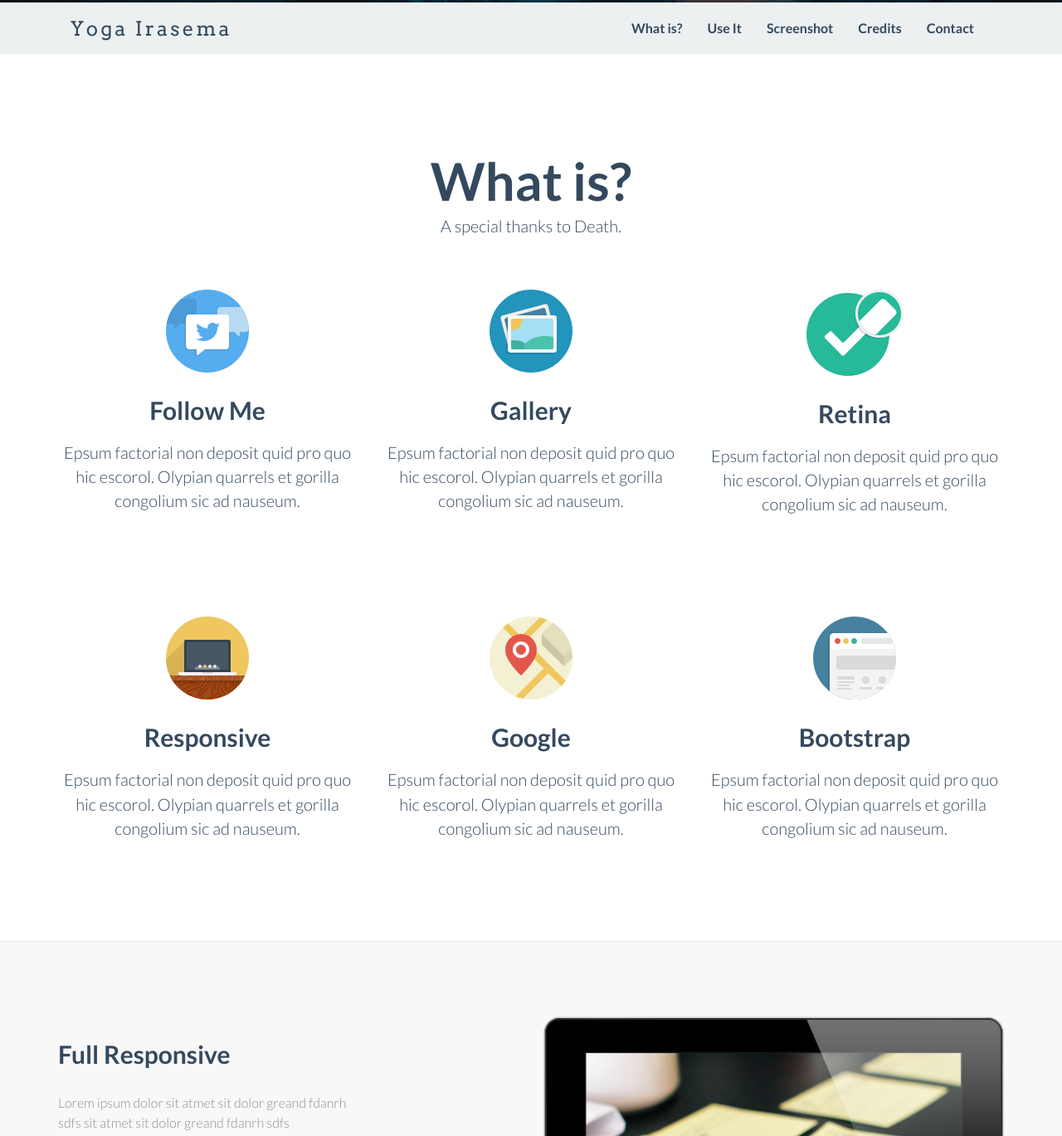
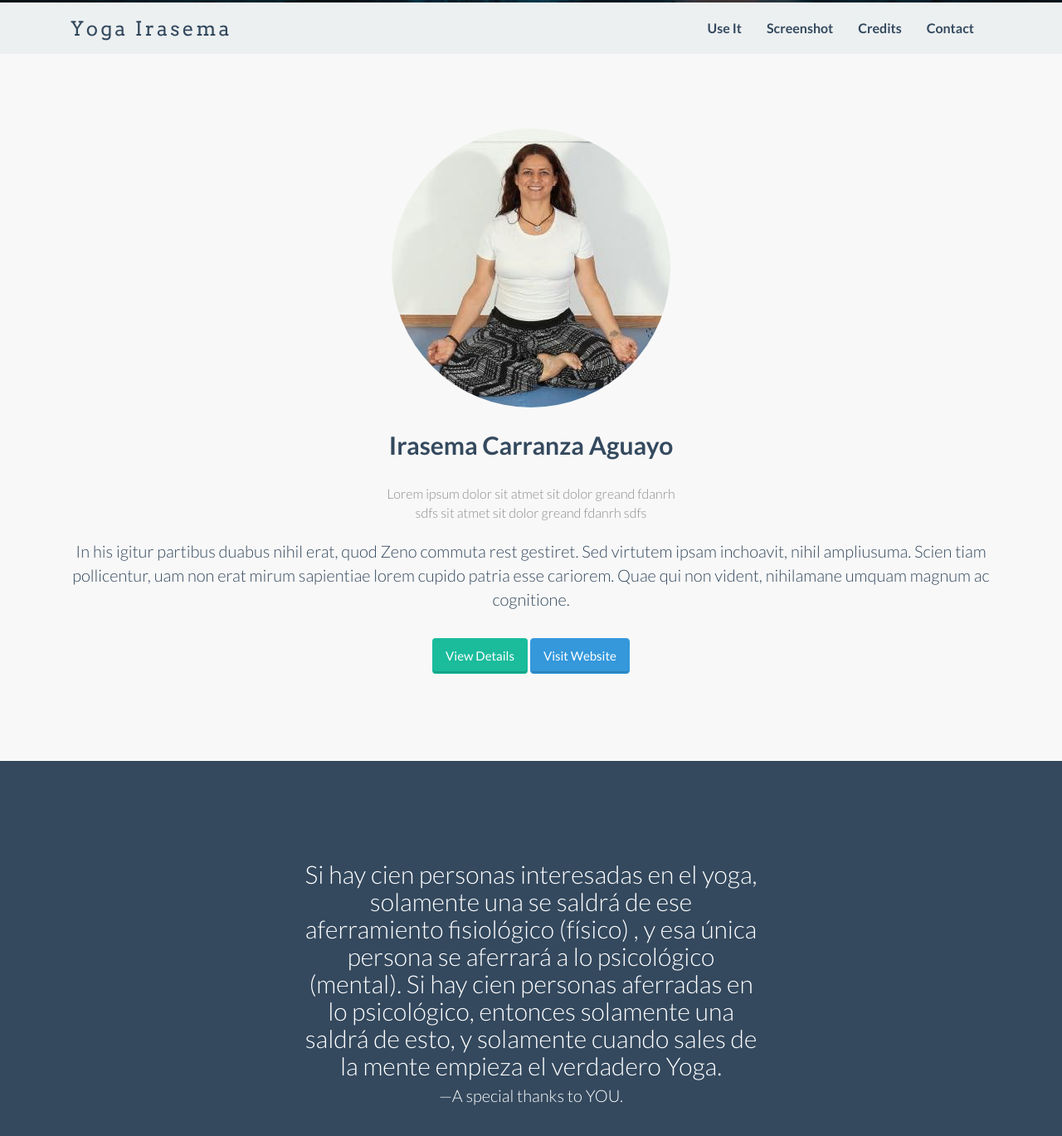
Before and after one commit to GerardoLSJ/GerardoLSJ.github.io, a plain HTML site: page test_yoga/index.html in a window 1280 px wide. Shown: the part 797-2166 px from the top of the page at 83% size. Drawn offline with Linux system fonts and the light colour scheme.

Commit message:
nav-bar fix

```diff
--- a/test_yoga/css/custom.css
+++ b/test_yoga/css/custom.css
@@ -419,10 +419,3 @@ NO MORE TABLES!! ;)
 		content: "Description:";
 		font-weight: bold;
 	}
-}
-
-
-
-.img-circle{
-	height: 25vh !important;
-}
--- a/test_yoga/css/general.css
+++ b/test_yoga/css/general.css
@@ -22,7 +22,7 @@ body, html {
 
 .abcen1{
 	position: absolute;
-	top: 0%; /*20*/
+	top: 20%; /*20*/
 }
 
 .content-section-c {
--- a/test_yoga/index.html
+++ b/test_yoga/index.html
@@ -50,13 +50,13 @@
 		<div class="col-xs-12 text-center abcen1">
 			<h1 class="h1_home wow fadeIn" data-wow-delay="0.4s">Yoga Irasema</h1>
 			<h3 class="h3_home wow fadeIn" data-wow-delay="0.6s">Centro de Bienestar Integral</h3>
-
+			<!-- Ira
 			<div class="wow fadeIn" data-wow-delay="1.5s">
 				<h3 class="h3_home" >Irasema Carranza </h3>
 				<p class="lead" >Certificado Nacional e Internacional 15 años de experiencia.</p>
 				<img src="img/irasema.jpg" alt="" class="img-circle wow fadeIn" >
 			</div>
-
+					-->
 			<ul class="list-inline intro-social-buttons">
 				<li><a href="https://www.facebook.com/groups/395372840581460/?fref=ts" class="btn  btn-lg mybutton_cyano wow fadeIn" data-wow-delay="2.5s"><span class="network-name">Facebook</span></a>
 				</li>
@@ -67,7 +67,7 @@
         <!-- /.container -->
 		<div class="col-xs-12 text-center abcen wow fadeIn">
 			<div class="button_down ">
-				<a class="imgcircle wow bounceInUp" data-wow-duration="1.5s"  href="#whatis"> <img class="img_scroll" src="img/icon/circle.png" alt=""> </a>
+				<a class="imgcircle wow bounceInUp" data-wow-duration="1.5s"  href="#useit"> <img class="img_scroll" src="img/icon/circle.png" alt=""> </a>
 			</div>
 		</div>
     </div>
@@ -87,8 +87,6 @@
 
 			<div class="collapse navbar-collapse navbar-right navbar-ex1-collapse">
 				<ul class="nav navbar-nav">
-
-					<li class="menuItem"><a href="#whatis">What is?</a></li>
 					<li class="menuItem"><a href="#useit">Use It</a></li>
 					<li class="menuItem"><a href="#screen">Screenshot</a></li>
 					<li class="menuItem"><a href="#credits">Credits</a></li>
@@ -99,82 +97,21 @@
 		</div>
 	</nav>
 
-	<!-- What is -->
-	<div id="whatis" class="content-section-b" style="border-top: 0">
-		<div class="container">
+	<div></div>
 
-			<div class="col-md-6 col-md-offset-3 text-center wrap_title">
-				<h2>What is?</h2>
-				<p class="lead" style="margin-top:0">A special thanks to Death.</p>
-
-			</div>
-
-			<div class="row">
-
-				<div class="col-sm-4 wow fadeInDown text-center">
-				  <img class="rotate" src="img/icon/tweet.svg" alt="Generic placeholder image">
-				  <h3>Follow Me</h3>
-				  <p class="lead">Epsum factorial non deposit quid pro quo hic escorol. Olypian quarrels et gorilla congolium sic ad nauseum. </p>
-
-				  <!-- <p><a class="btn btn-embossed btn-primary view" role="button">View Details</a></p> -->
-				</div><!-- /.col-lg-4 -->
-
-				<div class="col-sm-4 wow fadeInDown text-center">
-				  <img  class="rotate" src="img/icon/picture.svg" alt="Generic placeholder image">
-				   <h3>Gallery</h3>
-				   <p class="lead">Epsum factorial non deposit quid pro quo hic escorol. Olypian quarrels et gorilla congolium sic ad nauseum. </p>
-				   <!-- <p><a class="btn btn-embossed btn-primary view" role="button">View Details</a></p> -->
-				</div><!-- /.col-lg-4 -->
-
-				<div class="col-sm-4 wow fadeInDown text-center">
-				  <img  class="rotate" src="img/icon/retina.svg" alt="Generic placeholder image">
-				   <h3>Retina</h3>
-					<p class="lead">Epsum factorial non deposit quid pro quo hic escorol. Olypian quarrels et gorilla congolium sic ad nauseum. </p>
-				  <!-- <p><a class="btn btn-embossed btn-primary view" role="button">View Details</a></p> -->
-				</div><!-- /.col-lg-4 -->
-
-			</div><!-- /.row -->
-
-			<div class="row tworow">
-
-				<div class="col-sm-4  wow fadeInDown text-center">
-				  <img class="rotate" src="img/icon/laptop.svg" alt="Generic placeholder image">
-				  <h3>Responsive</h3>
-				  <p class="lead">Epsum factorial non deposit quid pro quo hic escorol. Olypian quarrels et gorilla congolium sic ad nauseum. </p>
-				 <!-- <p><a class="btn btn-embossed btn-primary view" role="button">View Details</a></p> -->
-				</div><!-- /.col-lg-4 -->
-
-				<div class="col-sm-4 wow fadeInDown text-center">
-				  <img  class="rotate" src="img/icon/map.svg" alt="Generic placeholder image">
-				   <h3>Google</h3>
-				   <p class="lead">Epsum factorial non deposit quid pro quo hic escorol. Olypian quarrels et gorilla congolium sic ad nauseum. </p>
-				   <!-- <p><a class="btn btn-embossed btn-primary view" role="button">View Details</a></p> -->
-				</div><!-- /.col-lg-4 -->
-
-				<div class="col-sm-4 wow fadeInDown text-center">
-				  <img  class="rotate" src="img/icon/browser.svg" alt="Generic placeholder image">
-				   <h3>Bootstrap</h3>
-				 <p class="lead">Epsum factorial non deposit quid pro quo hic escorol. Olypian quarrels et gorilla congolium sic ad nauseum. </p>
-				  <!-- <p><a class="btn btn-embossed btn-primary view" role="button">View Details</a></p> -->
-				</div><!-- /.col-lg-4 -->
-
-			</div><!-- /.row -->
-		</div>
-	</div>
-
-	<!-- Use it -->
-    <div id ="useit" class="content-section-a">
+	<!-- Use it ABOUT -->
+    <div id ="useit" class="content-section-a" style="border-top: 0">
 
         <div class="container">
 
             <div class="row">
 
-				<div class="col-sm-6 pull-right wow fadeInRightBig">
-                    <img class="img-responsive " src="img/ipad.png" alt="">
+				<div class="col-sm-12 pull-right wow fadeInRightBig">
+                    <img class="img-responsive img-circle center-block" src="img/irasema.jpg" alt="">
                 </div>
 
-                <div class="col-sm-6 wow fadeInLeftBig"  data-animation-delay="200">
-                    <h3 class="section-heading">Full Responsive</h3>
+                <div class="col-sm-12 wow fadeInLeftBig text-center"  data-animation-delay="200">
+                    <h3 class="section-heading">Irasema Carranza Aguayo</h3>
 					<div class="sub-title lead3">Lorem ipsum dolor sit atmet sit dolor greand fdanrh<br> sdfs sit atmet sit dolor greand fdanrh sdfs</div>
                     <p class="lead">
 						In his igitur partibus duabus nihil erat, quod Zeno commuta rest gestiret.
@@ -190,6 +127,18 @@
         </div>
         <!-- /.container -->
     </div>
+	<!-- MOTIVATION-->
+	<div  class="content-section-c ">
+		<div class="container">
+			<div class="row">
+			<div class="col-md-6 col-md-offset-3 text-center wrap_title white">
+				<h3 class="h3_home">Si hay cien personas interesadas en el yoga, solamente una se saldrá de ese aferramiento fisiológico (físico) , y esa única persona se aferrará a lo psicológico (mental).
+					Si hay cien personas aferradas en lo psicológico, entonces solamente una saldrá de esto, y solamente cuando sales de la mente empieza el verdadero Yoga.</h3>
+				<p class="lead" style="margin-top:0">—A special thanks to YOU.</p>
+			 </div>
+			</div>
+		</div>
+	</div>
 
     <div class="content-section-b">
 
@@ -313,32 +262,7 @@
 
 	</div>
 
-	<div  class="content-section-c ">
-		<div class="container">
-			<div class="row">
-			<div class="col-md-6 col-md-offset-3 text-center wrap_title white">
-				<h2>Get Live Updates</h2>
-				<p class="lead" style="margin-top:0">A special thanks to Death.</p>
-			 </div>
-			<div class="mockup-content">
-					<div class="morph-button wow pulse morph-button-inflow morph-button-inflow-1">
-						<button type="button "><span>Subscribe to our Newsletter</span></button>
-						<div class="morph-content">
-							<div>
-								<div class="content-style-form content-style-form-4 ">
-									<h2 class="morph-clone">Subscribe to our Newsletter</h2>
-									<form>
-										<p><label>Your Email Address</label><input type="text"/></p>
-										<p><button>Subscribe me</button></p>
-									</form>
-								</div>
-							</div>
-						</div>
-					</div>
-				</div>
-			</div>
-		</div>
-	</div>
+
 
 	<!-- Credits -->
 	<div id="credits" class="content-section-a">
--- a/test_yoga/js/script.js
+++ b/test_yoga/js/script.js
@@ -66,10 +66,12 @@ $(document).ready(function() {
 		});
 
 		//Subscribe
+		/*
 		new UIMorphingButton( document.querySelector( '.morph-button' ) );
 		// for demo purposes only
 		[].slice.call( document.querySelectorAll( 'form button' ) ).forEach( function( bttn ) {
 			bttn.addEventListener( 'click', function( ev ) { ev.preventDefault(); } );
 		} );
+		*/
 
 });
```
